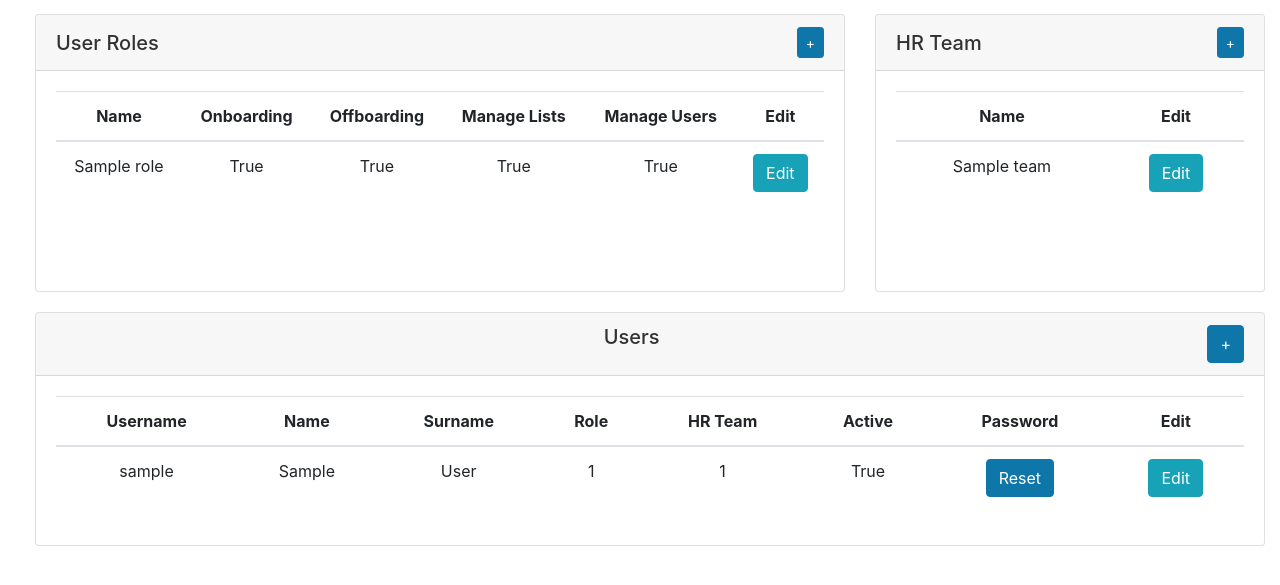
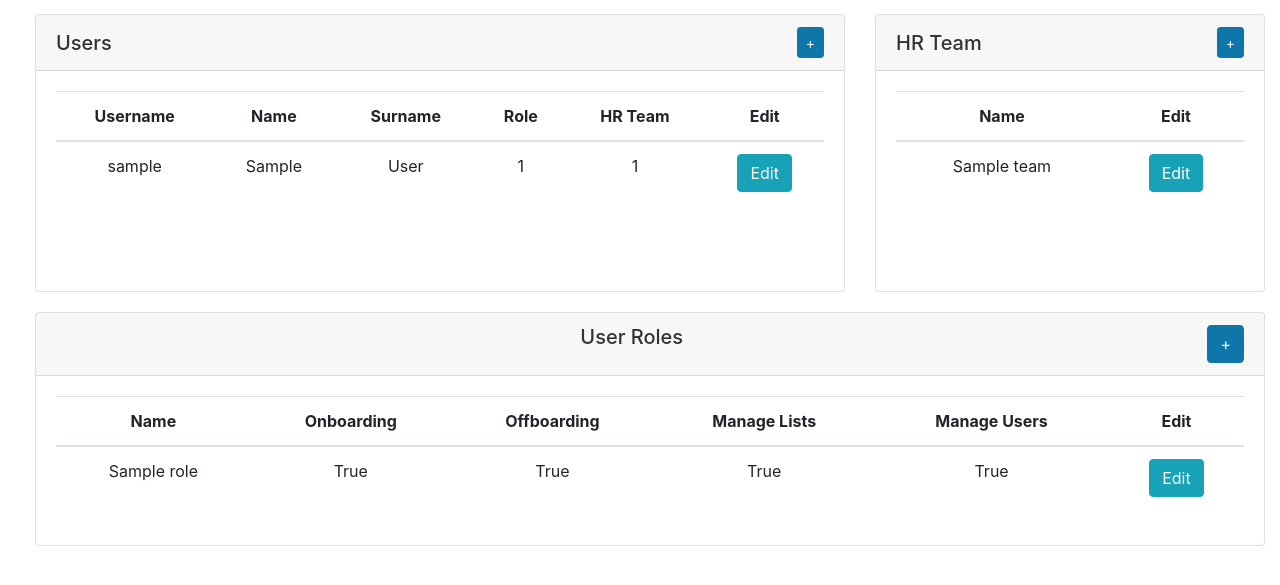
Before and after one commit to DarthTigerson/Hermes, a FastAPI app: page /admin/ in a window 1280 px wide. Shown: the part 56-641 px from the top of the page. Run offline with FastAPI, Linux system fonts and the light colour scheme; tables that the repository leaves empty hold one stand-in row (values such as "Sample post"); some libraries are stand-ins or nearby versions.

Commit message:
admin redesign

```diff
--- a/templates/admin.html
+++ b/templates/admin.html
@@ -5,32 +5,31 @@
         <div class="col-md-8" style="padding-bottom: 20px;">
             <div class="card">
                 <div class="card-header d-flex justify-content-between align-items-center">
-                    <h5 class="mb-0">User Roles</h5>
-                    <a href="/admin/add_role/" class="btn btn-primary btn-sm" style="float: right;">+</a>
+                    <h5 class="mb-0">Users</h5>
+                    <a href="/admin/add_user" class="btn btn-primary btn-sm" style="float: right;">+</a>
                 </div>
                 <div class="card-body" style="overflow-y: auto; height: 220px;">
                     <div class="form-group">
                         <table class="table table-hover text-center">
                             <thead>
                                 <tr>
+                                    <th scope="col">Username</th>
                                     <th scope="col">Name</th>
-                                    <th scope="col">Onboarding</th>
-                                    <th scope="col">Offboarding</th>
-                                    <th scope="col">Manage Lists</th>
-                                    <th scope="col">Manage Users</th>
+                                    <th scope="col">Surname</th>
+                                    <th scope="col">Role</th>
+                                    <th scope="col">HR Team</th>
                                     <th scope="col">Edit</th>
-
                                 </tr>
                             </thead>
                             <tbody>
-                                {% for role in roles %}
+                                {% for user in users %}
                                 <tr>
-                                    <td>{{role.name}}</td>
-                                    <td>{{role.onboarding}}</td>
-                                    <td>{{role.offboarding}}</td>
-                                    <td>{{role.manage_modify}}</td>
-                                    <td>{{role.admin}}</td>
-                                    <td class="text-center"><button onclick="window.location.href='/admin/edit_role/{{role.id}}'" type="button" class="btn btn-info">Edit</button></td>
+                                    <td>{{user.username}}</td>
+                                    <td>{{user.first_name}}</td>
+                                    <td>{{user.last_name}}</td>
+                                    <td>{{user.role_id}}</td>
+                                    <td>{{user.team_id}}</td>
+                                    <td><button onclick="window.location.href='/admin/edit_user/{{user.id}}'" type="button" class="btn btn-info">Edit</button></td>
                                 </tr>
                                 {% endfor %}
                             </tbody>
@@ -69,37 +68,33 @@
             </div>
         </div>
     </div>
-
     <div class="card text-center">
         <div class="card-header">
-            <a href="/admin/add_user" class="btn btn-primary" style="float: right;">+</a>
-            <h5 class="card-title">Users</h5>
+            <a href="/admin/add_role/" class="btn btn-primary" style="float: right;">+</a>
+            <h5 class="card-title">User Roles</h5>
         </div>
         <div class="card-body">
             <table class="table table-hover">
                 <thead>
                     <tr>
-                        <th scope="col">Username</th>
                         <th scope="col">Name</th>
-                        <th scope="col">Surname</th>
-                        <th scope="col">Role</th>
-                        <th scope="col">HR Team</th>
-                        <th scope="col">Active</th>
-                        <th scope="col">Password</th>
+                        <th scope="col">Onboarding</th>
+                        <th scope="col">Offboarding</th>
+                        <th scope="col">Manage Lists</th>
+                        <th scope="col">Manage Users</th>
                         <th scope="col">Edit</th>
+
                     </tr>
                 </thead>
                 <tbody>
-                    {% for user in users %}
+                    {% for role in roles %}
                     <tr>
-                        <td>{{user.username}}</td>
-                        <td>{{user.first_name}}</td>
-                        <td>{{user.last_name}}</td>
-                        <td>{{user.role_id}}</td>
-                        <td>{{user.team_id}}</td>
-                        <td>{{user.active}}</td>
-                        <td><button onclick="window.location.href='#'" type="button" class="btn btn-primary">Reset</button></td>
-                        <td><button onclick="window.location.href='/admin/edit_user/{{user.id}}'" type="button" class="btn btn-info">Edit</button></td>
+                        <td>{{role.name}}</td>
+                        <td>{{role.onboarding}}</td>
+                        <td>{{role.offboarding}}</td>
+                        <td>{{role.manage_modify}}</td>
+                        <td>{{role.admin}}</td>
+                        <td class="text-center"><button onclick="window.location.href='/admin/edit_role/{{role.id}}'" type="button" class="btn btn-info">Edit</button></td>
                     </tr>
                     {% endfor %}
                 </tbody>
```
